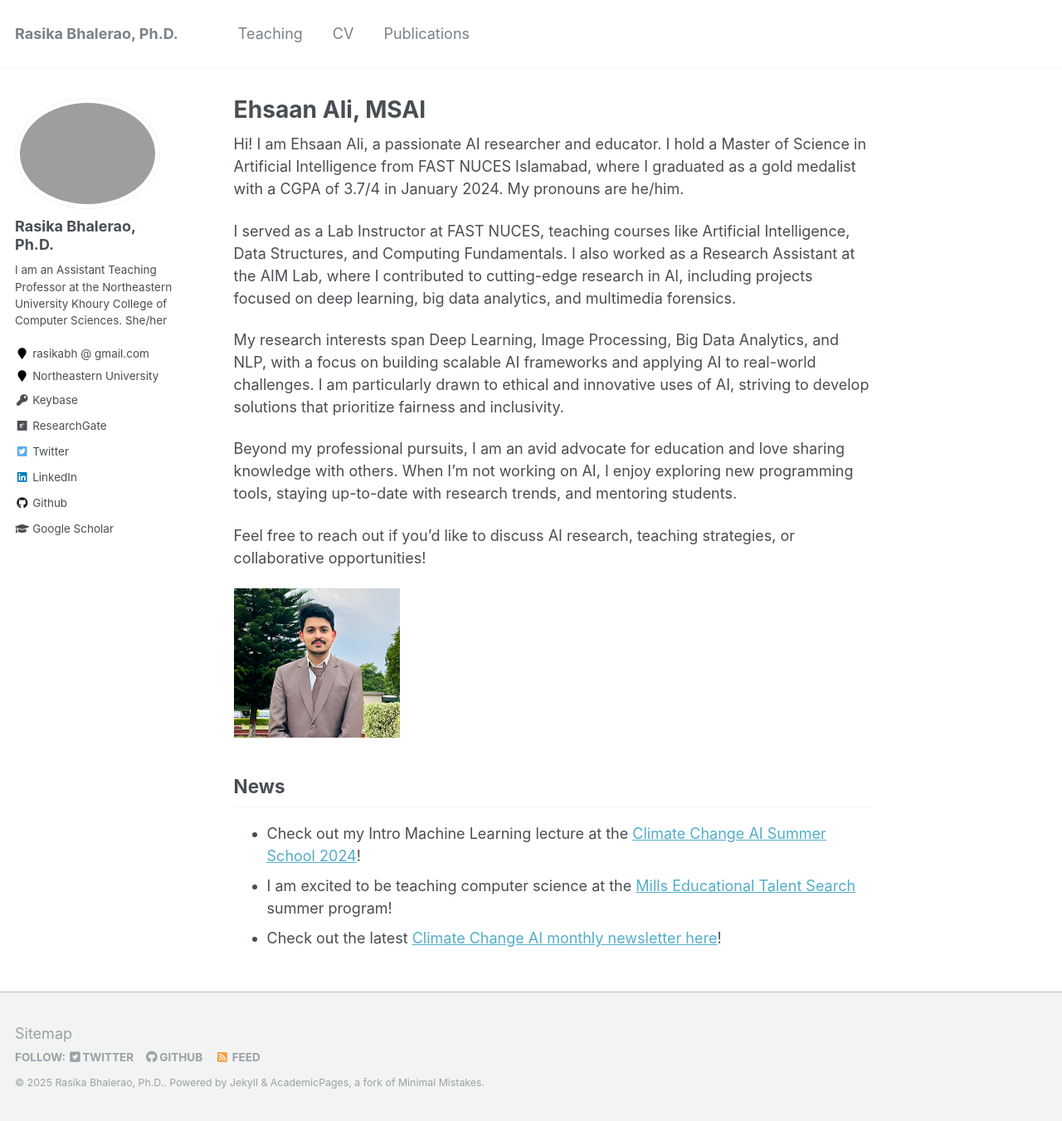
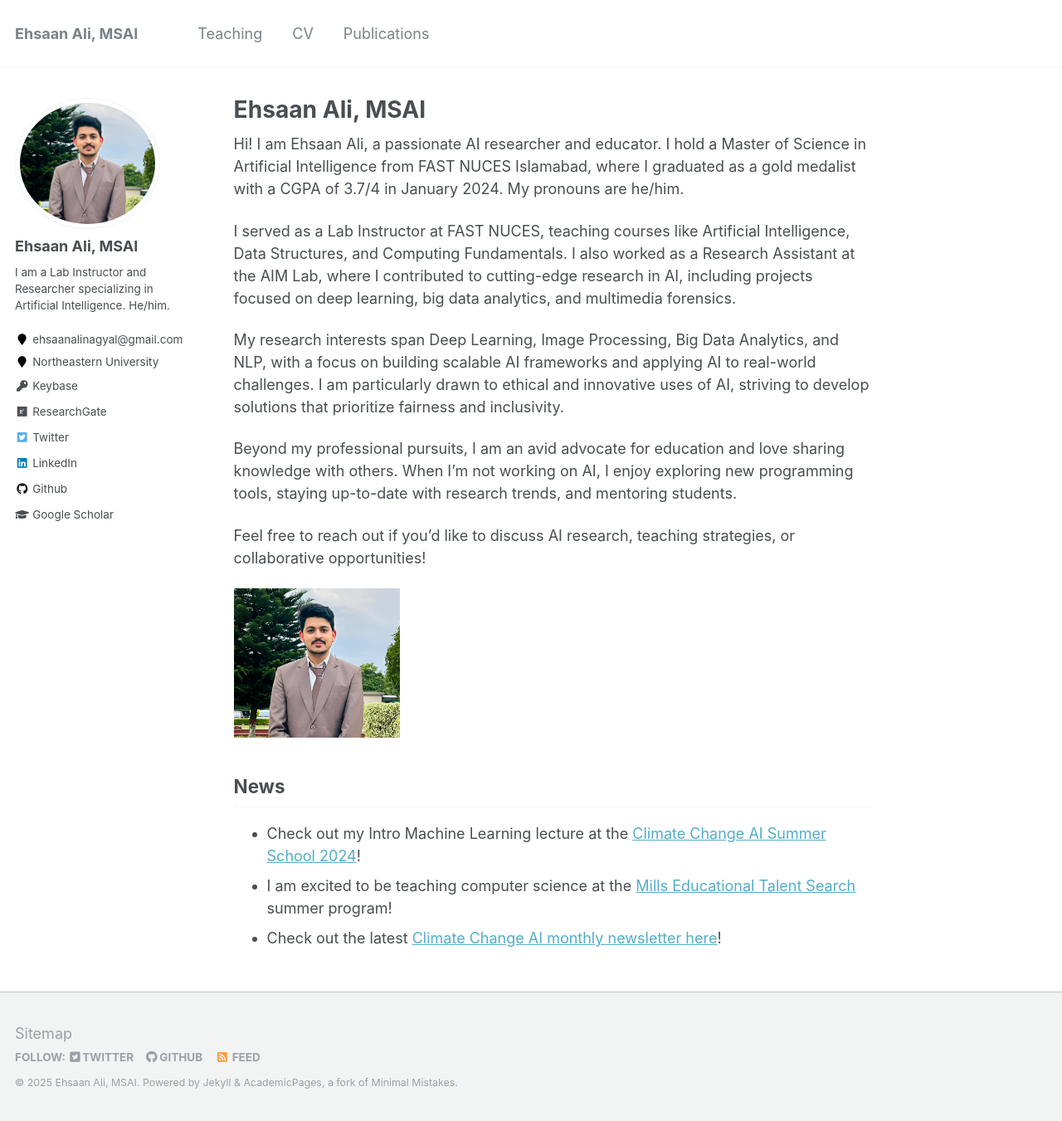
Before and after one commit to Ehsaanali/Ehsaanali.github.io, a Jekyll site: the page built from _pages/about.md, in a window 1280 px wide and 1351 px high. Shown: the whole window at 83% size. Built offline with Jekyll 4.4.1, drawn with Linux system fonts in a browser that asks for light colours.

Commit message:
Update _config.yml

```diff
--- a/_config.yml
+++ b/_config.yml
@@ -7,11 +7,11 @@
 
 # Site Settings
 locale                   : "en-US"
-title                    : "Rasika Bhalerao, Ph.D."
+title                    : "Ehsaan Ali, MSAI"
 title_separator          : "-"
-name                     : &name "Rasika Bhalerao, Ph.D."
-description              : &description "I am an Assistant Teaching Professor at the Northeastern University Khoury College of Computer Sciences. She/her."
-url                      : https://rasikabh.github.io
+name                     : &name "Ehsaan Ali, MSAI"
+description              : &description "I am a Lab Instructor and Researcher specializing in Artificial Intelligence. He/him."
+url                      : https://ehsaanali..github.io
 baseurl                  : "" # the subpath of your site, e.g. "/blog"
 repository               : "rasikabh/rasikabh.github.io"
 teaser                   :  # filename of teaser fallback teaser image placed in /images/, .e.g. "500x300.png"
@@ -80,10 +80,10 @@ analytics:
 
 # Site Author
 author:
-  name             : "Rasika Bhalerao, Ph.D."
-  avatar           : "Bhalerao2021.jpeg"
-  bio              : "I am an Assistant Teaching Professor at the Northeastern University Khoury College of Computer Sciences. She/her"
-  location         : "rasikabh @ gmail.com"
+  name             : "Ehsaan Ali, MSAI"
+  avatar           : "EhsaanAli22I-0004MSAI.jpeg"
+  bio              : "I am a Lab Instructor and Researcher specializing in Artificial Intelligence. He/him."
+  location         : "ehsaanalinagyal@gmail.com"
   employer         : "Northeastern University"
   pubmed           :
   googlescholar    : "https://scholar.google.com/citations?user=c1JotdAAAAAJ&hl=en"
@@ -95,7 +95,7 @@ author:
   flickr           :
   facebook         :
   foursquare       :
-  github           : "rasikabh"
+  github           : "Ehsaanali"
   google_plus      :
   keybase          : "rasikabh"
   instagram        :
```
